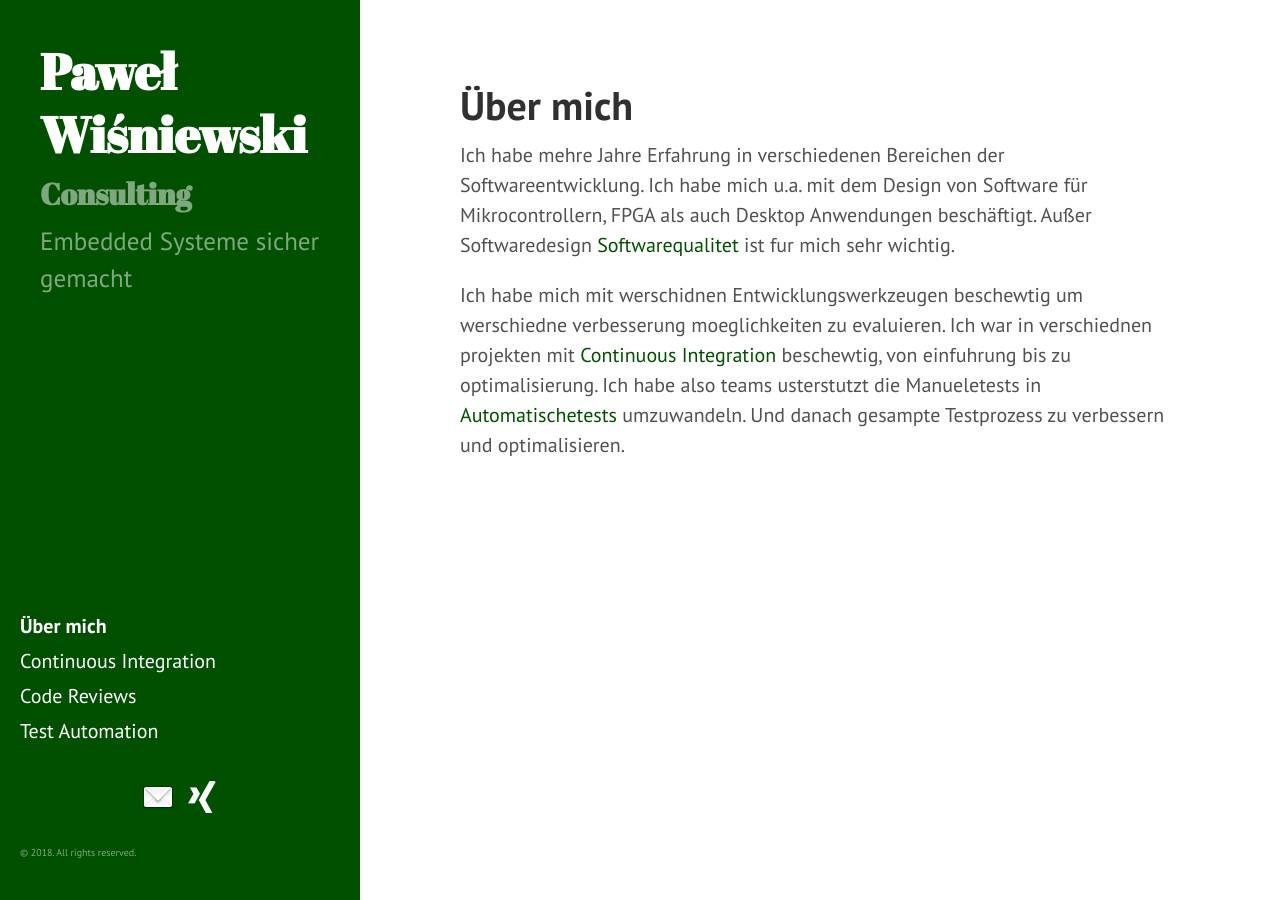
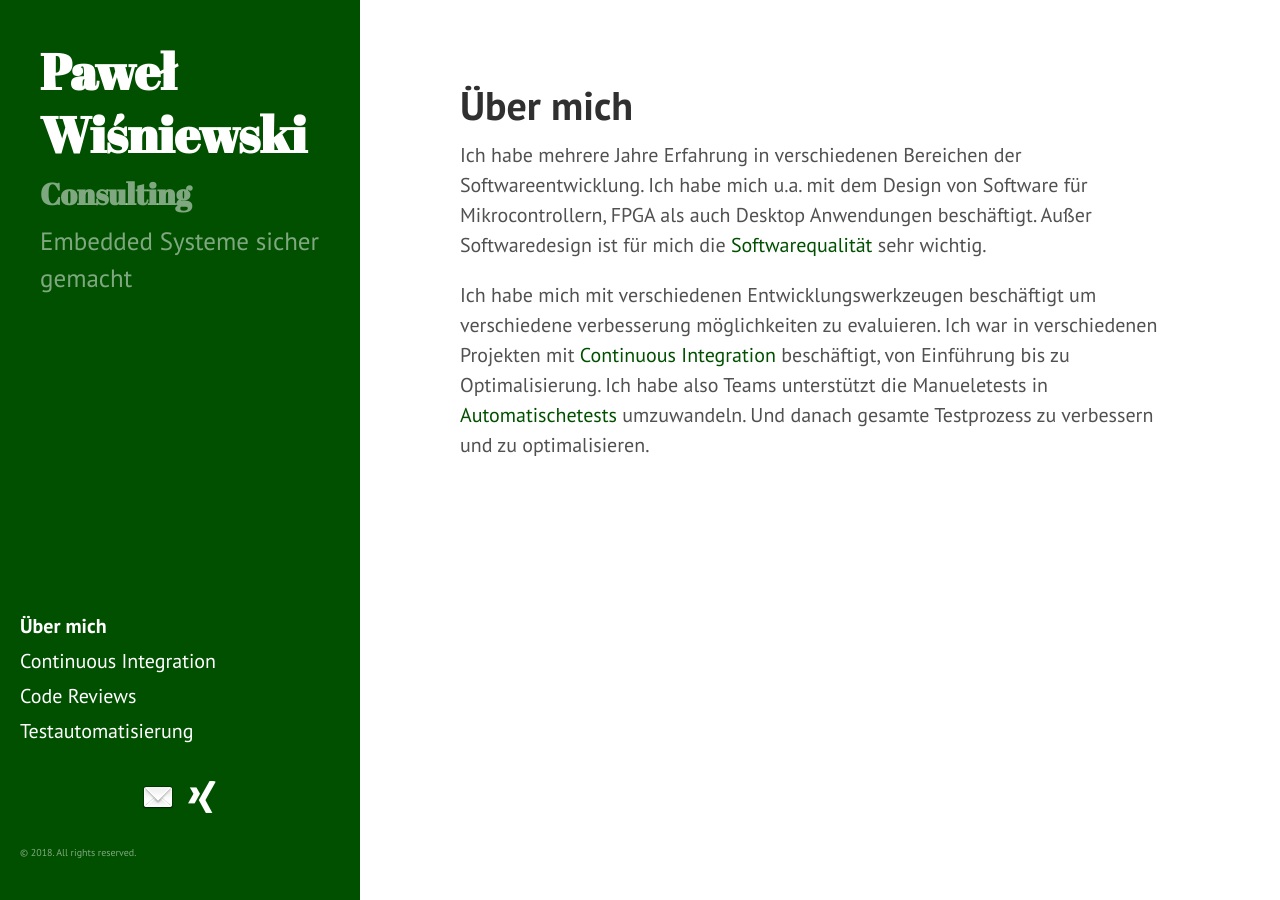
Before and after one commit to WisniewskiP/WisniewskiP.github.io, a Jekyll site: the page built from about.md, in a window 1280 px wide. Built offline with Jekyll 4.4.1, drawn with Linux system fonts in a browser that asks for light colours.

Commit message:
about, code_reviews, ci & testautomatisierung

```diff
--- a/about.md
+++ b/about.md
@@ -3,14 +3,14 @@ layout: page
 title: Über mich
 permalink: /about/
 ---
-Ich habe mehre Jahre Erfahrung in verschiedenen Bereichen der Softwareentwicklung.
+Ich habe mehrere Jahre Erfahrung in verschiedenen Bereichen der Softwareentwicklung.
 Ich habe mich u.a. mit dem Design von Software für Mikrocontrollern, FPGA als auch
-Desktop Anwendungen beschäftigt. Außer Softwaredesign [Softwarequalitet]({% link code_reviews.md %})
-ist fur mich sehr wichtig.
+Desktop Anwendungen beschäftigt. Außer Softwaredesign ist für mich die [Softwarequalität]({% link code_reviews.md %})
+sehr wichtig.
 
-Ich habe mich mit werschidnen Entwicklungswerkzeugen beschewtig um werschiedne
-verbesserung moeglichkeiten zu evaluieren. Ich war in verschiednen projekten mit
-[Continuous Integration]({% link ci.md %}) beschewtig, von
-einfuhrung bis zu optimalisierung. Ich habe also teams usterstutzt die Manueletests
-in [Automatischetests]({% link test_automation.md %}) umzuwandeln. Und danach
-gesampte Testprozess zu verbessern und optimalisieren.
+Ich habe mich mit verschiedenen Entwicklungswerkzeugen beschäftigt um verschiedene
+verbesserung möglichkeiten zu evaluieren. Ich war in verschiedenen Projekten mit
+[Continuous Integration]({% link ci.md %}) beschäftigt, von
+Einführung bis zu Optimalisierung. Ich habe also Teams unterstützt die Manueletests
+in [Automatischetests]({% link testautomatisierung.md %}) umzuwandeln. Und danach
+gesamte Testprozess zu verbessern und zu optimalisieren.
```
Also changed, not shown: ci.md (+8 -7 lines), code_reviews.md (+2 -2 lines), test_automation.md (deleted, +0 -5 lines), testautomatisierung.md (added, +9 -0 lines).
